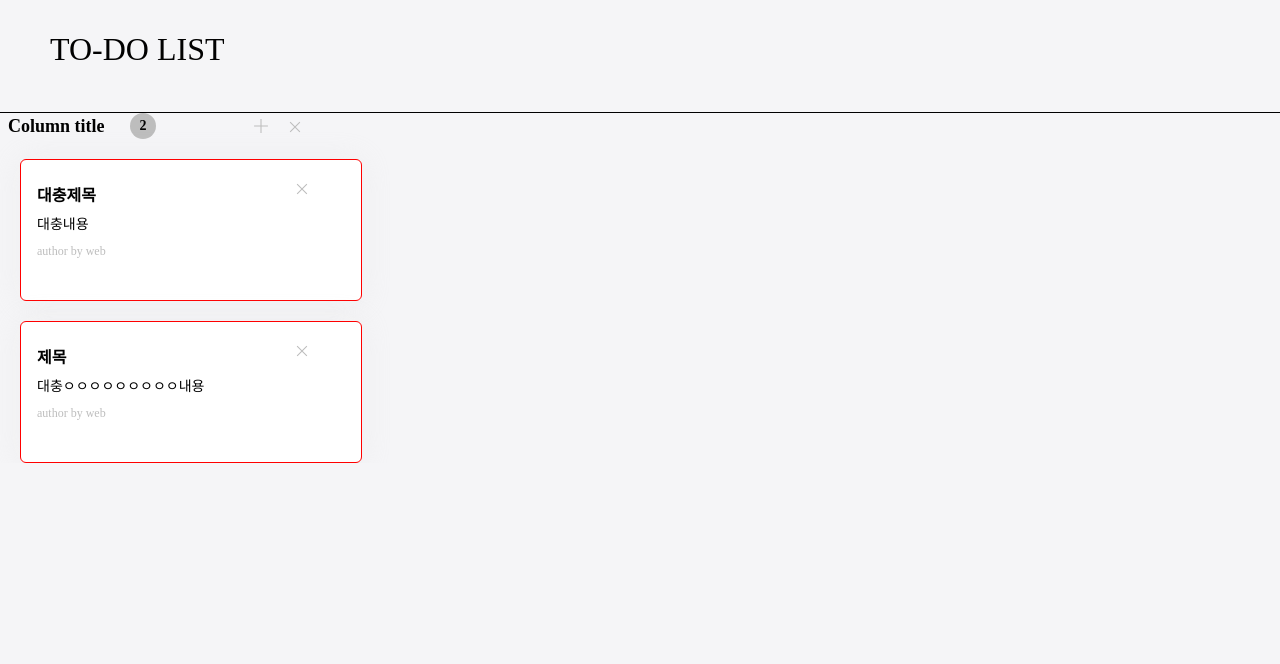
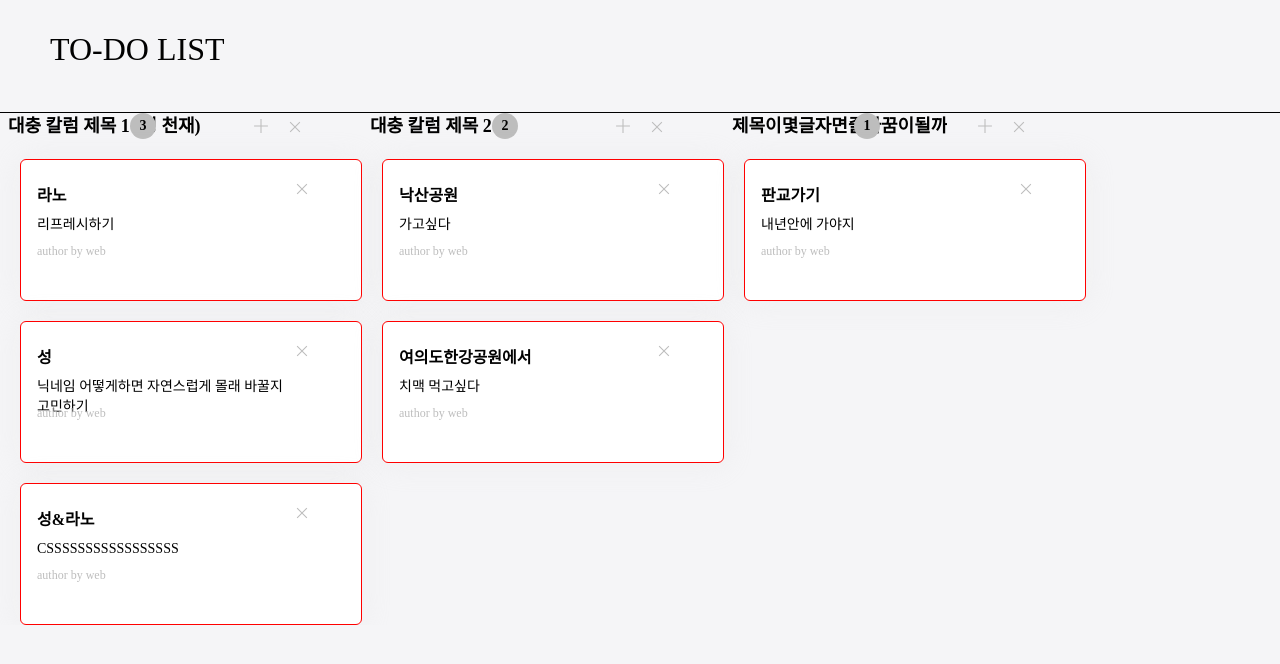
Before and after one commit to codesquad-members-2021/todo-list, a React (Create React App) app in the folder frontend/: page / in a window 1280 px wide. Shown: the top 664 px of the page. Built offline with nearby package versions, Linux system fonts and the light colour scheme.

Commit message:
refactor: Refactor entire frontend part     1. 컴포넌트를 프레젠테이션부분과 컨테이너부분으로 분리     2. 폴더구조를 프레젠테이션와 컨테이너에 맞춰 정리     3. 컬럼부분 CSS 수정 (title 부분)

```diff
--- a/frontend/src/App.js
+++ b/frontend/src/App.js
@@ -1,8 +1,7 @@
 import React, { useEffect } from 'react';
 import styled from "styled-components";
 import HeaderContainer from './containers/header/HeaderContainer';
-
-import Column from './components/Seong/Column';
+import MainContainer from './containers/main/MainContainer';
 
 const StyledAppWrapper = styled.div`
     width: 1440px;
@@ -11,18 +10,6 @@ const StyledAppWrapper = styled.div`
     position: relative;
 `;
 
-const list = [
-    {
-        title: '대충제목',
-        body: '대충내용',
-        author: 'web',
-    },
-    {
-        title: '제목',
-        body: '대충ㅇㅇㅇㅇㅇㅇㅇㅇㅇ내용',
-        author: 'web',
-    },
-];
 
 const App = () => {
     useEffect(() => (document.body.style = 'background: #F5F5F7;'), []);
@@ -30,7 +17,8 @@ const App = () => {
     return (
         <StyledAppWrapper>
             <HeaderContainer />
-            <Column title="Column title" list={list} />
+            <MainContainer />
+            {/* <Column title="Column title" list={list} /> */}
         </StyledAppWrapper>
     );
 };
--- a/frontend/src/components/Seong/ButtonDelete.js
+++ /dev/null
@@ -1,37 +0,0 @@
-import React from 'react';
-import styled from 'styled-components';
-
-const Wrapper = styled.div`
-    svg {
-        position: absolute;
-        left: 28.12%;
-        right: 28.12%;
-        top: 28.12%;
-        bottom: 28.12%;
-
-        /* Gray 4 */
-        fill: #bdbdbd;
-    }
-    svg:hover {
-       /* Red */
-       fill: #ff4343;
-    }
-`;
-
-const ButtonDelete = () => {
-    return (
-        <Wrapper>
-                    <svg
-                        width="12"
-                        height="12"
-                        viewBox="0 0 12 12"
-                        fill="none"
-                        xmlns="http://www.w3.org/2000/svg"
-                    >
-                        <path d="M1.5 11.25L0.75 10.5L5.25 6L0.75 1.5L1.5 0.75L6 5.25L10.5 0.75L11.25 1.5L6.75 6L11.25 10.5L10.5 11.25L6 6.75L1.5 11.25Z" />
-                    </svg>
-        </Wrapper>
-    );
-};
-
-export default ButtonDelete;
--- a/frontend/src/components/Seong/Card.js
+++ b/frontend/src/components/main/Card.js
@@ -1,6 +1,6 @@
 import React from 'react';
 import styled from 'styled-components';
-import ButtonDelete from './ButtonDelete'
+import ButtonDelete from './partial/ButtonDelete'
 
 const CardWrapper = styled.div`
     .card {
@@ -135,6 +135,7 @@ const CardWrapper = styled.div`
 `;
 
 const Card = ({ title, body, author, index, list, clickHandler, dbClickHandler }) => {
+
     const deleteEvent = () => {
         list.splice(index, 1)
         clickHandler()
--- a/frontend/src/components/Seong/CardInput.js
+++ b/frontend/src/components/main/CardInput.js
@@ -1,7 +1,7 @@
 import React, { useState } from 'react';
 import styled from 'styled-components';
-import ButtonAccent from './ButtonAccent';
-import ButtonNomal from './ButtonNomal';
+import ButtonAccent from './partial/ButtonAccent';
+import ButtonNomal from './partial/ButtonNomal';
 
 const Wrapper = styled.div`
     .card-input {
--- a/frontend/src/components/Seong/Column.js
+++ b/frontend/src/components/main/Column.js
@@ -1,9 +1,7 @@
-import React, { useState } from 'react';
+import React from 'react';
 import styled from 'styled-components';
-import Card from './Card';
-import ButtonDelete from './ButtonDelete';
-import ButtonPlus from './ButtonPlus';
-import CardInput from './CardInput';
+import ButtonDelete from './partial/ButtonDelete';
+import ButtonPlus from './partial/ButtonPlus';
 
 const ColumnWrapper = styled.div`
     .column {
@@ -31,8 +29,8 @@ const ColumnWrapper = styled.div`
     }
     .column__text--title {
         position: absolute;
-        width: 114px;
-        height: 26px;
+        /* width: 114px; */
+        /* height: 26px; */
         left: 0px;
         top: 0px;
 
@@ -45,6 +43,9 @@ const ColumnWrapper = styled.div`
 
         display: flex;
         align-items: center;
+
+        white-space: nowrap;
+        overflow-x: scroll;
     }
     .column__text--count {
         display: flex;
@@ -93,57 +94,7 @@ const ColumnWrapper = styled.div`
     }
 `;
 
-const Column = ({ title, list }) => {
-    const [isInProgress, setProgress] = useState(false);
-    //prettier-ignore
-    const renderCard = (v, i) => {
-        v.index = i;
-        v.list = list;
-        v.clickHandler = reRender;
-        v.dbClickHandler = editEvent;
-        return (<li key={i}><Card {...v} /></li>);
-    };
-
-    const reRender = () => {
-        setCardList(list.map(renderCard));
-        setProgress(false);
-    };
-
-    const plusEvent = () => {
-        console.log(cardList)
-        if (isInProgress) return;
-        setCardList([
-            <li key="input">
-                <CardInput list={list} index={0} clickHandler={reRender} />
-            </li>,
-            ...cardList,
-        ]);
-        setProgress(true);
-    };
-
-    const editEvent = (index, card) => {
-        if (isInProgress) return;
-        setCardList((cardList) => {
-            cardList.splice(
-                index,
-                1,
-                <li key={index}>
-                    <CardInput
-                        list={list}
-                        index={index}
-                        isModify={true}
-                        clickHandler={reRender}
-                        originCard={card}
-                    />
-                </li>,
-            );
-            return [...cardList];
-        });
-        setProgress(true);
-    };
-
-    const [cardList, setCardList] = useState(list.map(renderCard));
-
+const Column = ({ title, cardList, plusEvent }) => {
     return (
         <ColumnWrapper>
             <div className="column">
--- /dev/null
+++ b/frontend/src/components/main/Main.js
@@ -0,0 +1,12 @@
+import React from "react";
+import styled from "styled-components";
+
+const StyledMainUl = styled.ul`
+    display: flex;
+`;
+
+const Main = ({children}) => {
+    return <StyledMainUl>{children}</StyledMainUl>
+};
+
+export default Main;
--- /dev/null
+++ b/frontend/src/components/main/partial/ButtonDelete.js
@@ -0,0 +1,37 @@
+import React from 'react';
+import styled from 'styled-components';
+
+const Wrapper = styled.div`
+    svg {
+        position: absolute;
+        left: 28.12%;
+        right: 28.12%;
+        top: 28.12%;
+        bottom: 28.12%;
+
+        /* Gray 4 */
+        fill: #bdbdbd;
+    }
+    svg:hover {
+        /* Red */
+        fill: #ff4343;
+    }
+`;
+
+const ButtonDelete = () => {
+    return (
+        <Wrapper>
+            <svg
+                width="12"
+                height="12"
+                viewBox="0 0 12 12"
+                fill="none"
+                xmlns="http://www.w3.org/2000/svg"
+            >
+                <path d="M1.5 11.25L0.75 10.5L5.25 6L0.75 1.5L1.5 0.75L6 5.25L10.5 0.75L11.25 1.5L6.75 6L11.25 10.5L10.5 11.25L6 6.75L1.5 11.25Z" />
+            </svg>
+        </Wrapper>
+    );
+};
+
+export default ButtonDelete;
--- /dev/null
+++ b/frontend/src/containers/column/ColumnContainer.js
@@ -0,0 +1,63 @@
+import React, { useState } from 'react';
+import Card from "../../components/main/Card";
+import CardInput from "../../components/main/CardInput";
+import Column from "../../components/main/Column";
+
+const ColumnContainer = ({ title, list } /* {...props} */) => {
+    const [isInProgress, setProgress] = useState(false);
+    //prettier-ignore
+    const renderCard = (v, i) => {
+        v.index = i;
+        v.list = list;
+        v.clickHandler = reRender;
+        v.dbClickHandler = editEvent;
+        return (<li key={i}><Card {...v} /></li>);
+    };
+
+    // usestate -> useeffect, callback, memo -> event
+
+    const reRender = () => {
+        setCardList(list.map(renderCard));
+        setProgress(false);
+    };
+
+    const plusEvent = () => {
+        if (isInProgress) return;
+        setCardList([
+            <li key="input">
+                <CardInput list={list} index={0} clickHandler={reRender} />
+            </li>,
+            ...cardList,
+        ]);
+        setProgress(true);
+    };
+
+    const editEvent = (index, card) => {
+        if (isInProgress) return;
+        setCardList((cardList) => {
+            cardList.splice(
+                index,
+                1,
+                <li key={index}>
+                    <CardInput
+                        list={list}
+                        index={index}
+                        isModify={true}
+                        clickHandler={reRender}
+                        originCard={card}
+                    />
+                </li>,
+            );
+            return [...cardList];
+        });
+        setProgress(true);
+    };
+
+    const [cardList, setCardList] = useState(list.map(renderCard));
+
+    return (
+        <Column title={title} cardList={cardList} plusEvent={plusEvent} />
+    );
+};
+
+export default ColumnContainer;
--- /dev/null
+++ b/frontend/src/containers/main/MainContainer.js
@@ -0,0 +1,78 @@
+import React, { useState } from "react";
+import ColumnContainer from '../column/ColumnContainer';
+import Main from "../../components/main/Main";
+
+const MainContainer = ({ /* ...props */ }) => {
+    // const [list, setList] = useState([
+    //     {
+    //         title: '대충제목',
+    //         body: '대충내용',
+    //         author: 'web',
+    //     },
+    //     {
+    //         title: '제목',
+    //         body: '대충ㅇㅇㅇㅇㅇㅇㅇㅇㅇ내용',
+    //         author: 'web',
+    //     },
+    // ]);
+
+    const [columnData, setColumnData] = useState([
+        {
+            title: "대충 칼럼 제목 1 (성 천재)",
+            list : [
+                {
+                    title: '라노',
+                    body: '리프레시하기',
+                    author: 'web',
+                },
+                {
+                    title: '성',
+                    body: '닉네임 어떻게하면 자연스럽게 몰래 바꿀지 고민하기',
+                    author: 'web',
+                },
+                {
+                    title: '성&라노',
+                    body: 'CSSSSSSSSSSSSSSSSS',
+                    author: 'web',
+                },
+            ]
+        },
+        {
+            title: "대충 칼럼 제목 2",
+            list : [
+                {
+                    title: '낙산공원',
+                    body: '가고싶다',
+                    author: 'web',
+                },
+                {
+                    title: '여의도한강공원에서',
+                    body: '치맥 먹고싶다',
+                    author: 'web',
+                },
+            ]
+        },
+        {
+            title: "제목이몇글자면줄바꿈이될까",
+            list : [
+                {
+                    title: '판교가기',
+                    body: '내년안에 가야지',
+                    author: 'web',
+                }
+            ]
+        }
+    ]);
+
+    const [columns, setColumns] = useState(
+        columnData.map(({title, list}, i) => <li key={i}><ColumnContainer title={title} list={list} /></li>));
+
+    return (
+        <Main>{columns}</Main>
+        //
+        // <ColumnContainer title="Column title" list={list} />
+        // <ColumnContainer title="Column title" list={list} />
+    );
+};
+
+export default MainContainer;
```
Also changed, not shown: frontend/src/components/main/partial/ButtonAccent.js (renamed from frontend/src/components/Seong/ButtonAccent.js), frontend/src/components/main/partial/ButtonNomal.js (renamed from frontend/src/components/Seong/ButtonNomal.js), frontend/src/components/main/partial/ButtonPlus.js (renamed from frontend/src/components/Seong/ButtonPlus.js).
